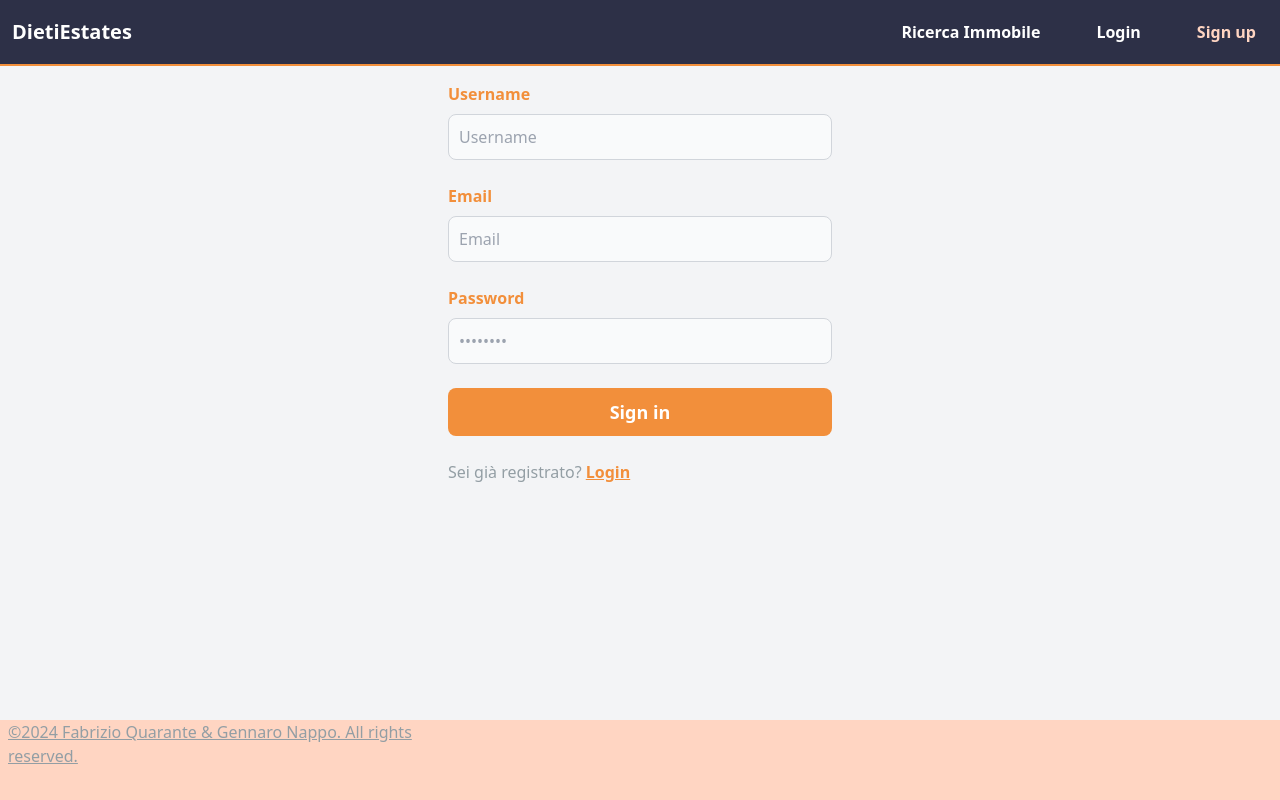
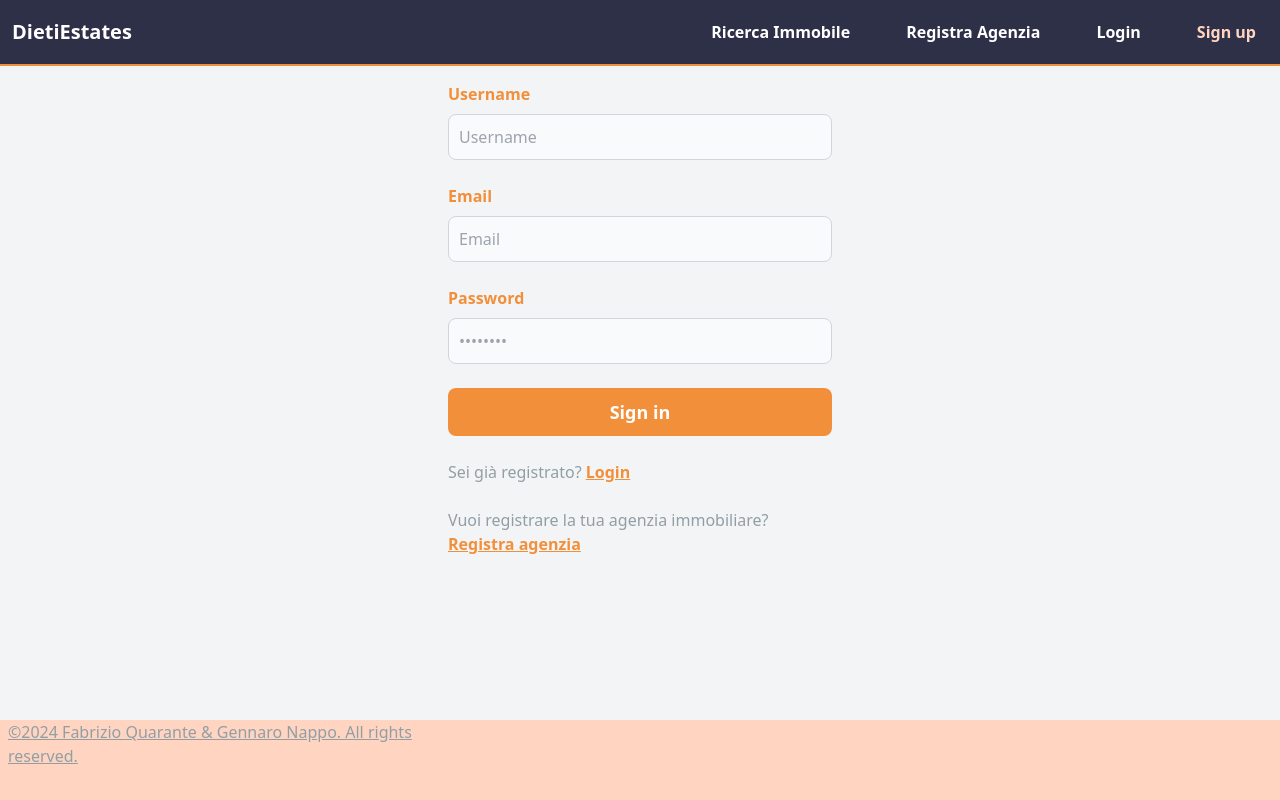
Before and after one commit to genny2002/DietiEstates25, an Angular app in the folder applicazione/front-end/dietiEstates/: page /signup in a window 1280 px wide. Built offline with nearby package versions, Linux system fonts and the light colour scheme.

Commit message:
toastr e modifiche grafiche

```diff
--- a/applicazione/front-end/dietiEstates/package.json
+++ b/applicazione/front-end/dietiEstates/package.json
@@ -10,7 +10,7 @@
   },
   "private": true,
   "dependencies": {
-    "@angular/animations": "^19.0.0",
+    "@angular/animations": "^19.0.3",
     "@angular/common": "^19.0.0",
     "@angular/compiler": "^19.0.0",
     "@angular/core": "^19.0.0",
--- a/applicazione/front-end/dietiEstates/src/app/login/login.component.html
+++ b/applicazione/front-end/dietiEstates/src/app/login/login.component.html
@@ -41,7 +41,7 @@
                 Non sei ancora registrato? <a routerLink="/signup" class="link" class="text-arancione font-bold mb-2 hover:text-pesca"><u>Sign up</u></a>
             </p>
             <p class="font-medium text-base text-grigio ">
-                Sei un agenzia imobbiliare che vuole iscriversi ? <a routerLink="" class="link " class="text-arancione font-bold mb-2 hover:text-pesca"><u>Registra agenzia</u></a>
+                Vuoi registrare la tua agenzia immobiliare? <a routerLink="" class="link " class="text-arancione font-bold mb-2 hover:text-pesca"><u>Registra agenzia</u></a>
             </p>
         </form>
     </div>
--- a/applicazione/front-end/dietiEstates/src/app/navbar/navbar.component.html
+++ b/applicazione/front-end/dietiEstates/src/app/navbar/navbar.component.html
@@ -20,17 +20,22 @@
                 @if(! this.authService.isUserAuthenticated()){
                 <li>
                     <a (click)="handleNavigationClick()" routerLink="/ricercaImmboile"
-                        routerLinkActive="hover:text-[#FFD5C2] hover:text-white md:text-pesca"
+                        routerLinkActive="hover:text-[#FFD5C2] md:text-pesca"
                         class="block py-2 px-3 text-white hover:text-pesca bg-bluScuro">Ricerca Immobile</a>
                 </li>
-                    <li>
+                <li>
+                    <a (click)="handleNavigationClick()" routerLink="/registraAgenzia"
+                        routerLinkActive="hover:text-[#FFD5C2] md:text-pesca"
+                        class="block py-2 px-3 text-white hover:text-pesca bg-bluScuro">Registra Agenzia</a>
+                </li>
+                <li>
                     <a (click)="handleNavigationClick()" routerLink="/login"
-                        routerLinkActive="hover:text-[#FFD5C2] hover:text-white md:text-pesca"
+                        routerLinkActive="hover:text-[#FFD5C2] md:text-pesca"
                         class="block py-2 px-3 text-white hover:text-pesca bg-bluScuro">Login</a>
                 </li>
                 <li>
                     <a (click)="handleNavigationClick()" routerLink="/signup"
-                        routerLinkActive="hover:text-[#FFD5C2] hover:text-white md:text-pesca"
+                        routerLinkActive="hover:text-[#FFD5C2] md:text-pesca"
                         class="block py-2 px-3 text-white hover:text-pesca bg-bluScuro">Sign up</a>
                 </li>
 
@@ -38,37 +43,37 @@
                     @if(this.authService.isUserGestoreAgenzia()){
                         <li>
                             <a (click)="handleNavigationClick()" routerLink="/nuovoCollaboratore"
-                                routerLinkActive="hover:text-[#FFD5C2] hover:text-white md:text-pesca"
+                                routerLinkActive="hover:text-[#FFD5C2] md:text-pesca"
                                 class="block py-2 px-3 text-white hover:text-pesca bg-bluScuro">Aggiungi collaboratore</a>
                         </li>
                     }
                     @if(this.authService.isUserAgenteImmobiliare()){
                         <li>
                             <a (click)="handleNavigationClick()" routerLink="/nuovoImmobile"
-                                routerLinkActive="hover:text-[#FFD5C2] hover:text-white md:text-pesca"
+                                routerLinkActive="hover:text-[#FFD5C2] md:text-pesca"
                                 class="block py-2 px-3 text-white hover:text-pesca bg-bluScuro">Aggiungi immobile</a>
                         </li>
                         <li>
                             <a (click)="handleNavigationClick()" routerLink="/notifiche"
-                                routerLinkActive="hover:text-[#FFD5C2] hover:text-white md:text-pesca"
+                                routerLinkActive="hover:text-[#FFD5C2] md:text-pesca"
                                 class="block py-2 px-3 text-white hover:text-pesca bg-bluScuro">Notifica</a>
                         </li>
                     }
                     @if(this.authService.isUserCliente()){
                         <li>
                             <a (click)="handleNavigationClick()" routerLink="/ricercaImmboile"
-                                routerLinkActive="hover:text-[#FFD5C2] hover:text-white md:text-pesca"
+                                routerLinkActive="hover:text-[#FFD5C2] md:text-pesca"
                                 class="block py-2 px-3 text-white hover:text-pesca bg-bluScuro">Ricerca immobile</a>
                         </li>
                         <li>
                             <a (click)="handleNavigationClick()" routerLink="/notifiche"
-                                routerLinkActive="hover:text-[#FFD5C2] hover:text-white md:text-pesca"
+                                routerLinkActive="hover:text-[#FFD5C2] md:text-pesca"
                                 class="block py-2 px-3 text-white hover:text-pesca bg-bluScuro">Notifica</a>
                         </li>
                     }
                     <li>
                         <a (click)="handleNavigationClick()" routerLink="/logout"
-                            routerLinkActive="hover:text-[#FFD5C2] hover:text-white md:text-pesca"
+                            routerLinkActive="hover:text-[#FFD5C2] md:text-pesca"
                             class="block py-2 px-3 text-white hover:text-pesca bg-bluScuro">Logout</a>
                     </li>
                 }
--- a/applicazione/front-end/dietiEstates/src/app/signup/signup.component.html
+++ b/applicazione/front-end/dietiEstates/src/app/signup/signup.component.html
@@ -47,6 +47,9 @@
             <p class="font-medium text-grigio text-base">
                 Sei già registrato? <a routerLink="/login" class="link" class="text-arancione font-bold mb-2 hover:text-pesca"><u>Login</u></a>
             </p>
+            <p class="font-medium text-base text-grigio ">
+                Vuoi registrare la tua agenzia immobiliare? <a routerLink="" class="link " class="text-arancione font-bold mb-2 hover:text-pesca"><u>Registra agenzia</u></a>
+            </p>
         </form>
     </div>
 </section>
--- a/applicazione/front-end/dietiEstates/src/styles.scss
+++ b/applicazione/front-end/dietiEstates/src/styles.scss
@@ -3,6 +3,8 @@
 @tailwind base;
 @tailwind components;
 @tailwind utilities;
+
+@import 'ngx-toastr/toastr';
 
 .toast-error {
     background-color: #ea2a20;
```
Also changed, not shown: 1 other file (tests, documents, lock files or other folders).
